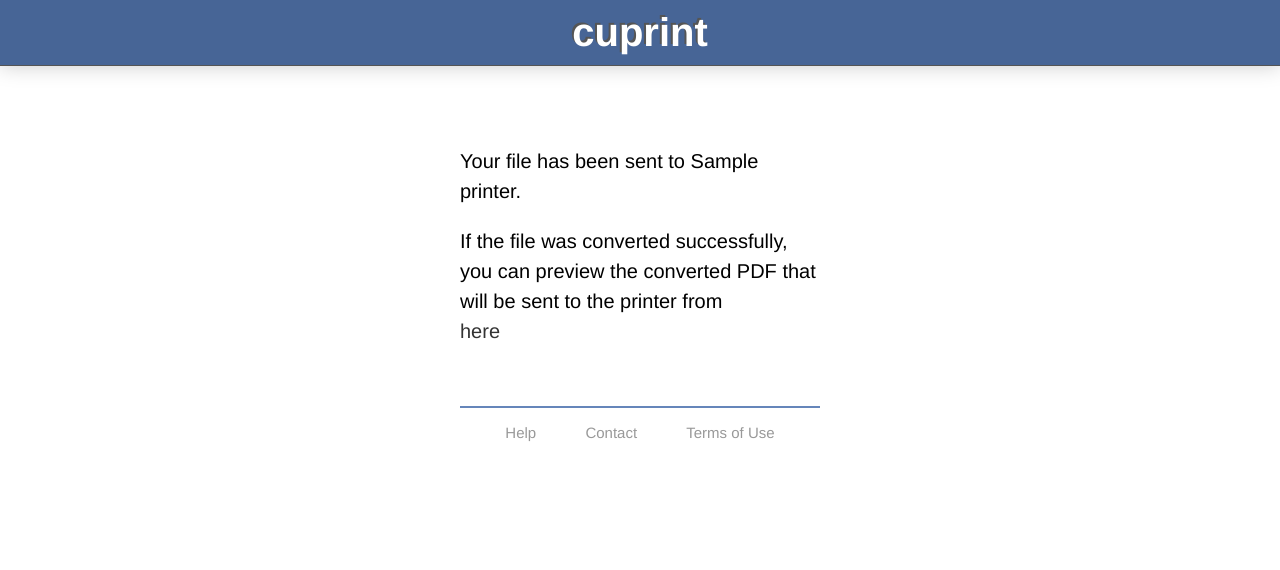
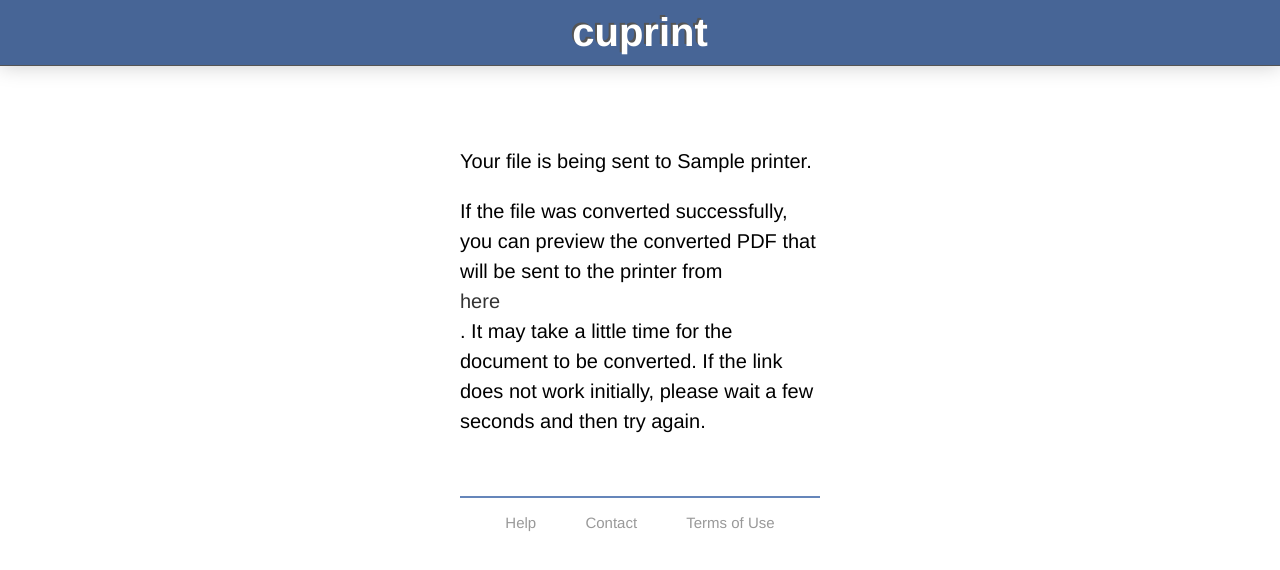
Before and after one commit to adi-archive/cuprint, a Flask app: template templates/success.html in a window 1280 px wide. Shown: the top 570 px of the page. Run offline with Flask 2, Linux system fonts and the light colour scheme; the template is opened without the code that fills it: most values are stand-ins (such as "Sample title", 1, 10 or a date in 2020); parts of the project's set-up code (start-up, migrations or seed data) failed here and were passed over.

Commit message:
ask user for patience

```diff
--- a/templates/success.html
+++ b/templates/success.html
@@ -1,7 +1,9 @@
 {% extends "base.html" %}
 
 {% block body %}
-<p>Your file has been sent to {{printer}}.</p>
+<p>Your file is being sent to {{printer}}.</p>
 <p>If the file was converted successfully, you can preview the converted PDF
-that will be sent to the printer from <a href="{{preview_url}}">here</a></p>
+that will be sent to the printer from <a href="{{preview_url}}">here</a>.
+It may take a little time for the document to be converted. If the link
+does not work initially, please wait a few seconds and then try again.</p>
 {% endblock %}
```
